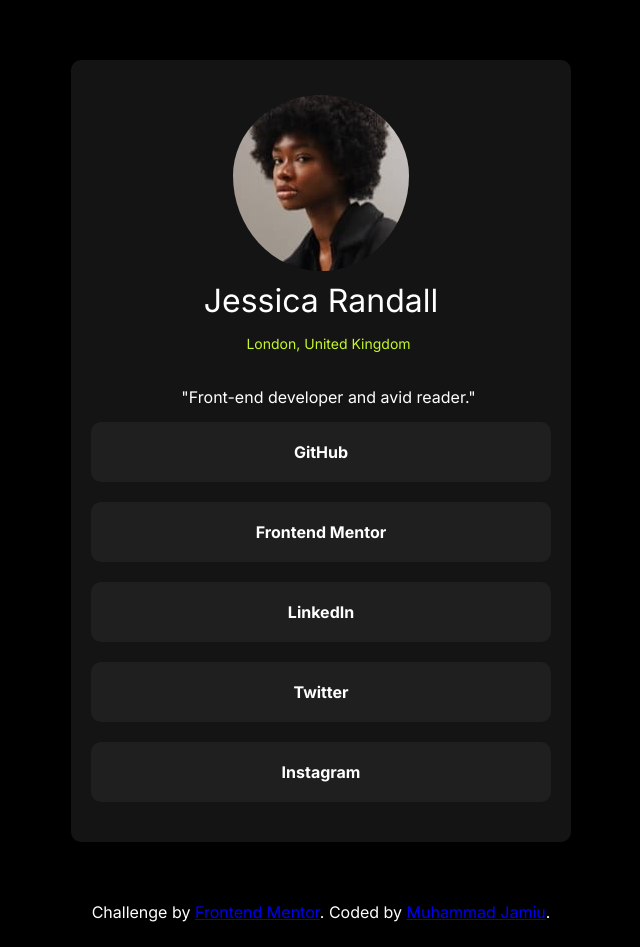
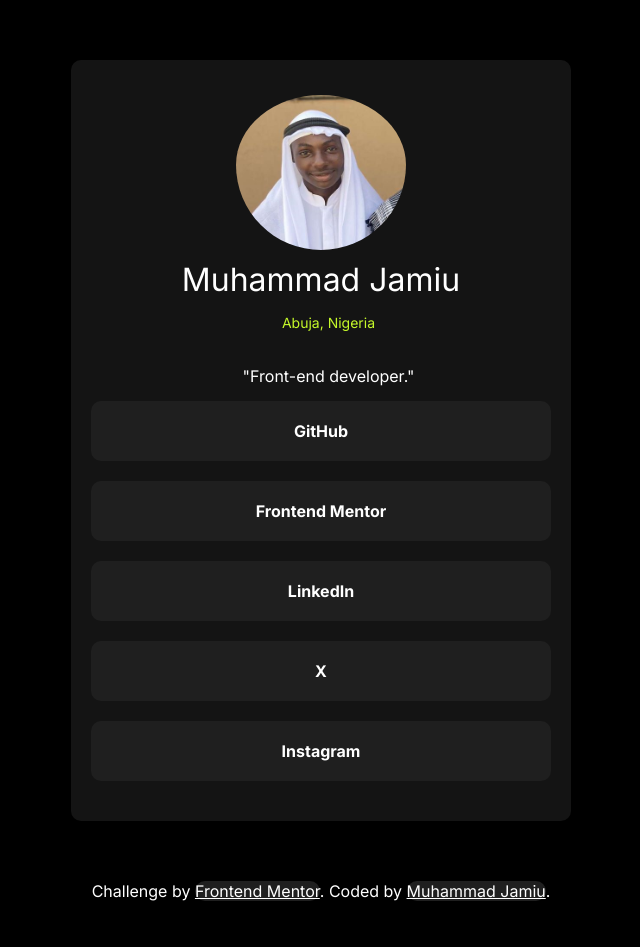
Before and after one commit to jamiuTheDev/Social-links-profile, a plain HTML site: page index.html in a window 1280 px wide. Shown: the whole page, without its empty margins (319-959 px from the left). Drawn offline with Linux system fonts and the light colour scheme.

Commit message:
new picture,new pages

```diff
--- a/css/style.css
+++ b/css/style.css
@@ -10,6 +10,10 @@
     display: block;
     border-radius: 50%;
     padding-top: 15px;
+    width: 170px;
+    height: 170px;
+    object-fit: cover;
+    object-position: top;
 }
 
 body {
@@ -81,5 +85,17 @@
 
 .attribution{
     color: #fff;
-    margin-bottom: 25px;
+    margin-bottom: 40px;
 }
+
+.chal{
+    color: #fff;
+    background-color: hsl(0, 0%, 12%);
+    border-radius: 10px;
+}
+
+.chal:hover{
+    background-color: hsl(75, 94%, 57%);
+    color: #fff;
+    border-radius: 5px;
+}
--- a/index.html
+++ b/index.html
@@ -11,29 +11,30 @@
 </head>
 
 <body>
+
             <div class="king">
-                <img src="./img/avatar-jessica.jpeg" alt="Muhammad Jamiu">
+                <img src="./img/IMG-20220614-WA0005 (2).jpg" alt="Muhammad Jamiu">
 
-                <h1 class="ica">Jessica Randall</h1>
+                <h1 class="ica">Muhammad Jamiu</h1>
 
-                <p class="don">London, United Kingdom</p>
+                <p class="don">Abuja, Nigeria</p>
 
-                <p class="and">"Front-end developer and avid reader."</p>
+                <p class="and">"Front-end developer."</p>
 
-                <a href="https://github.com/jamiuTheDev" class="link">GitHub</a>
+                <a href="https://github.com/jamiuTheDev" target="_blank" class="link">GitHub</a>
 
-                <a href="https://www.frontendmentor.io/profile/jamiuTheDev" class="link">Frontend Mentor</a>
+                <a href="https://www.frontendmentor.io/profile/jamiuTheDev" target="_blank" class="link">Frontend Mentor</a>
 
-                <a href="https://www.linkedin.com/in/muhammad-jamiu-2b8318319/" class="link">LinkedIn</a>
+                <a href="https://www.linkedin.com/in/muhammad-jamiu-2b8318319/" target="_blank" class="link">LinkedIn</a>
 
-                <a href="https://x.com/Muhammad1026841" class="link">Twitter</a>
+                <a href="https://x.com/Muhammad1026841" target="_blank" class="link">X</a>
 
-                <a href="https://www.instagram.com/_ayomidejamiu/" class="link">Instagram</a>
+                <a href="https://www.instagram.com/_ayomidejamiu/" target="_blank" class="link">Instagram</a>
             </div>
 
             <p class="attribution">
-                Challenge by <a href="https://www.frontendmentor.io?ref=challenge" target="_blank">Frontend Mentor</a>.
-                Coded by <a href="#">Muhammad Jamiu</a>.
+                Challenge by <a  href="https://www.frontendmentor.io?ref=challenge" target="_blank" class="chal">Frontend Mentor</a>.
+                Coded by <a href="#" class="chal">Muhammad Jamiu</a>.
             </p>
 
 </body>
```
Also changed, not shown: img/IMG-20220614-WA0005 (2).jpg (added), img/King.jpg (added), img/crew.png (deleted).
